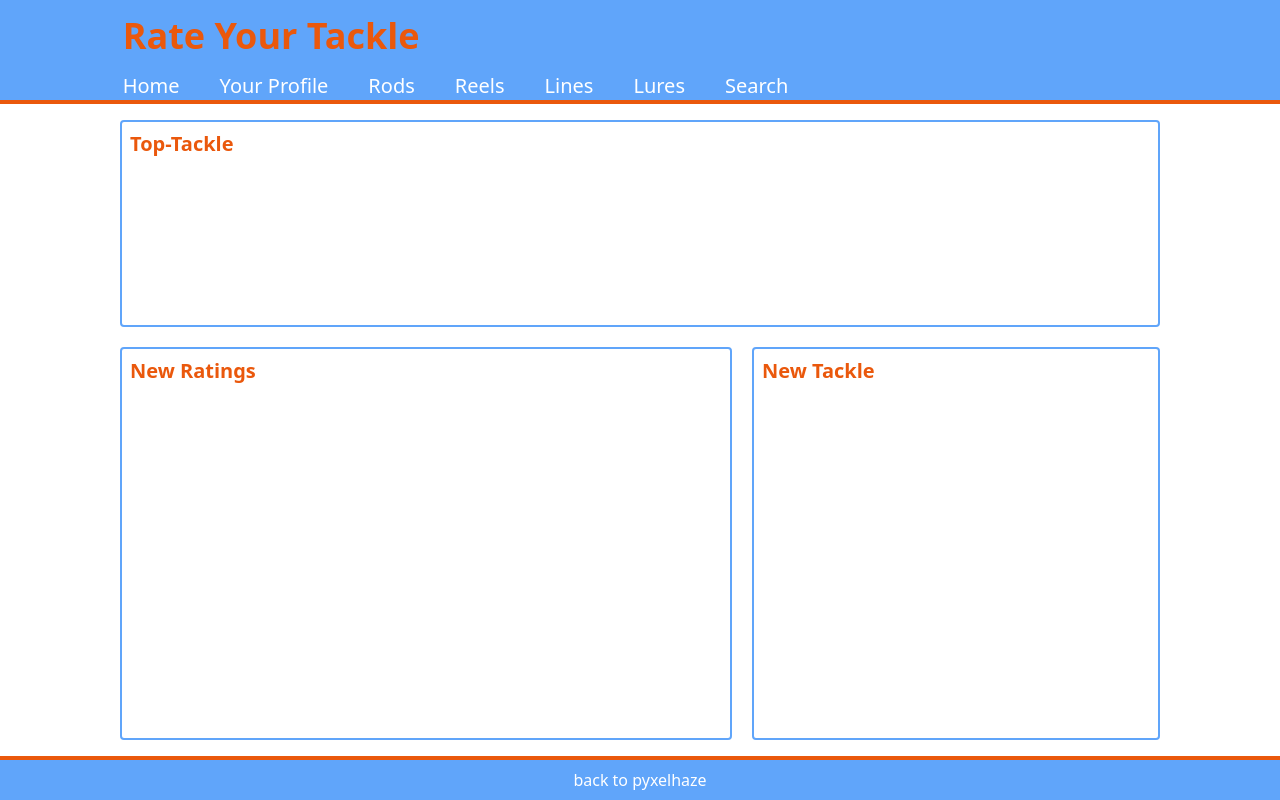
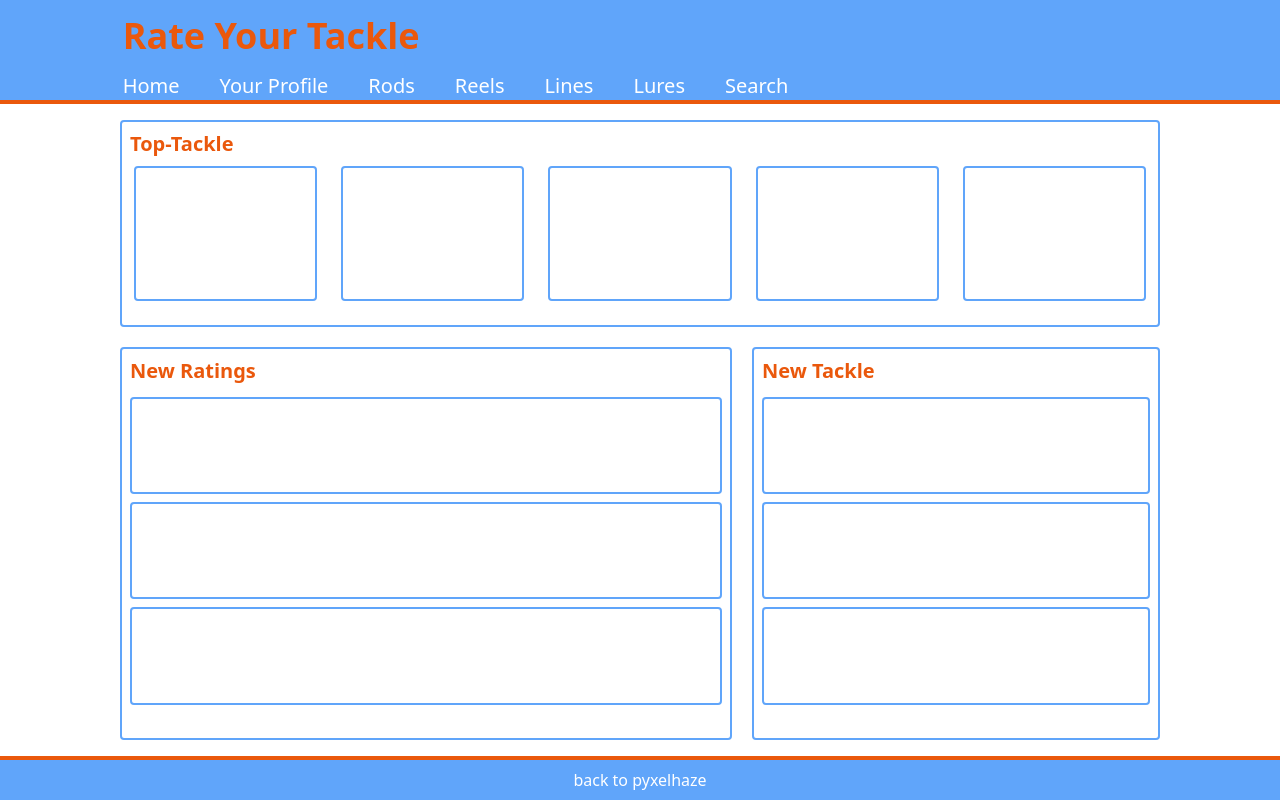
Before and after one commit to pyxelhaze/rateyourtackle, a React (Create React App) app: page / in a window 1280 px wide. Built offline with nearby package versions, Linux system fonts and the light colour scheme.

Commit message:
maincontainer structure

```diff
--- a/src/frontend/components/MainContainer1.js
+++ b/src/frontend/components/MainContainer1.js
@@ -1,7 +1,17 @@
 const MainContainer1 = () => {
     return (<div
         className="h-1/3 w-full border-2 rounded border-blue-400">
+
         <h3 className="p-2 text-orange-600 font-bold text-xl">Top-Tackle</h3>
+        <div className="flex flex-row h-full">
+            <div className="h-2/3 w-1/5 mx-3 border-2 rounded border-blue-400"></div>
+            <div className="h-2/3 w-1/5 mx-3 border-2 rounded border-blue-400"></div>
+            <div className="h-2/3 w-1/5 mx-3 border-2 rounded border-blue-400"></div>
+            <div className="h-2/3 w-1/5 mx-3 border-2 rounded border-blue-400"></div>
+            <div className="h-2/3 w-1/5 mx-3 border-2 rounded border-blue-400"></div>
+
+        </div>
+
     </div>);
 }
 
--- a/src/frontend/components/MainContainer2.js
+++ b/src/frontend/components/MainContainer2.js
@@ -2,6 +2,12 @@ const MainContainer2 = () => {
     return (<div
         className="h-full w-3/5 border-2 rounded border-blue-400">
         <h3 className="p-2 text-orange-600 font-bold text-xl">New Ratings</h3>
+        <div className="flex flex-col items-center h-full w-full px-2">
+            <div className="h-1/4 w-full my-1  border-2 rounded border-blue-400"></div>
+            <div className="h-1/4 w-full my-1  border-2 rounded border-blue-400"></div>
+            <div className="h-1/4 w-full my-1  border-2 rounded border-blue-400"></div>
+
+        </div>
     </div>);
 }
 
--- a/src/frontend/components/MainContainer3.js
+++ b/src/frontend/components/MainContainer3.js
@@ -2,7 +2,12 @@ const MainContainer3 = () => {
     return (<div
         className="h-full w-2/5 border-2 ml-5 rounded border-blue-400">
         <h3 className="p-2 text-orange-600 font-bold text-xl">New Tackle</h3>
+        <div className="flex flex-col items-center h-full w-full px-2">
+            <div className="h-1/4 w-full my-1  border-2 rounded border-blue-400"></div>
+            <div className="h-1/4 w-full my-1  border-2 rounded border-blue-400"></div>
+            <div className="h-1/4 w-full my-1  border-2 rounded border-blue-400"></div>
 
+        </div>
     </div>);
 }
 
```
